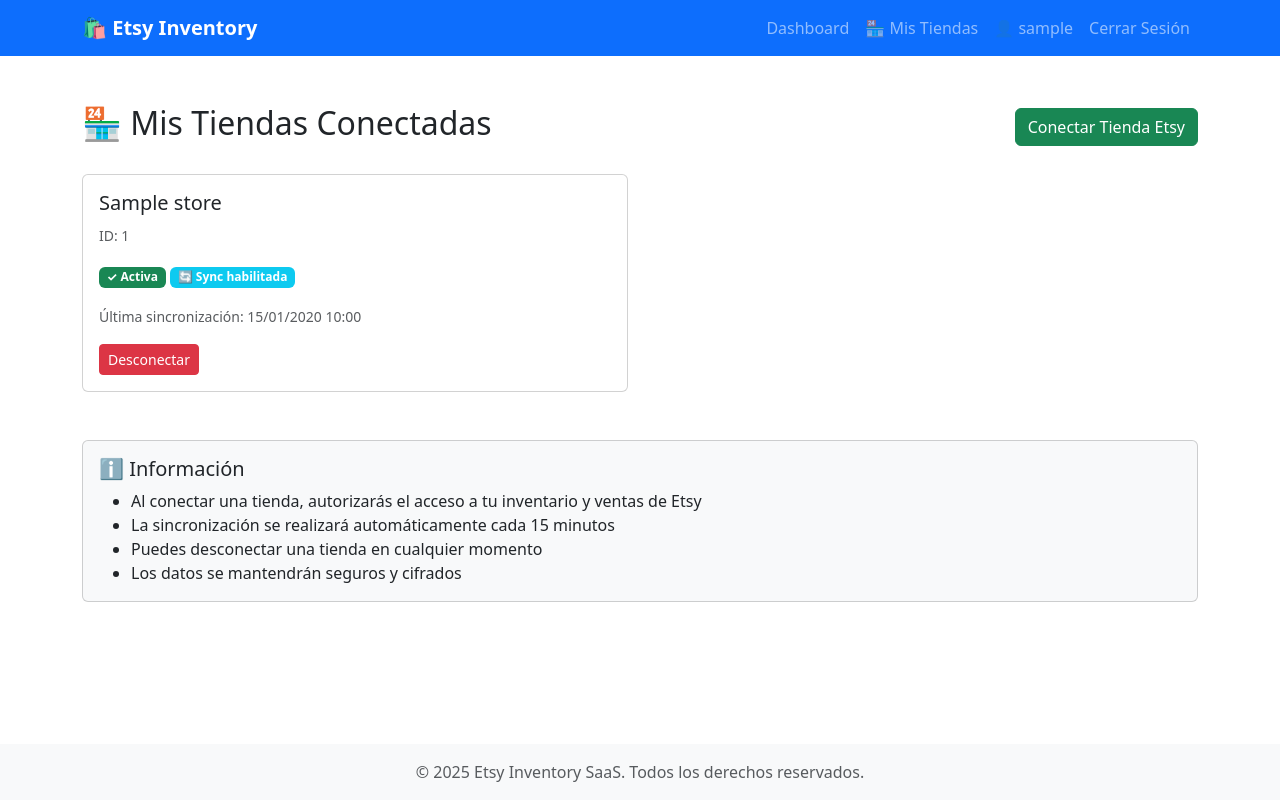
After one commit to yamilpalmiero/Etsy-Inventory-SaaS, a Django app: page /auth/etsy/list/ in a window 1280 px wide. The commit adds this page. Run offline with Django 5.2, Linux system fonts and the light colour scheme; a user stored in the database is signed in; tables that the repository leaves empty hold one stand-in row (values such as "Sample post").

Commit message:
feat: implement Etsy OAuth integration (Milestone 1.5)

```diff
--- a/config/urls.py
+++ b/config/urls.py
@@ -21,5 +21,6 @@
 urlpatterns = [
     path('admin/', admin.site.urls),
     path('accounts/', include('accounts.urls')),
+    path('auth/etsy/', include('stores.urls')),  # 👈 AGREGAR ESTA LÍNEA
     path('', lambda request: redirect('login')),  # Redirigir raíz a login
 ]
--- /dev/null
+++ b/stores/urls.py
@@ -0,0 +1,9 @@
+from django.urls import path
+from . import views
+
+urlpatterns = [
+    path('connect/', views.etsy_auth_init, name='etsy_auth_init'),
+    path('callback/', views.etsy_auth_callback, name='etsy_auth_callback'),
+    path('list/', views.store_list, name='store_list'),
+    path('<int:store_id>/disconnect/', views.store_disconnect, name='store_disconnect'),
+]
--- a/stores/views.py
+++ b/stores/views.py
@@ -1,3 +1,149 @@
-from django.shortcuts import render
+from django.shortcuts import redirect, render
+from django.contrib.auth.decorators import login_required
+from django.contrib import messages
+from decouple import config
+import requests
+import secrets
+from datetime import datetime, timedelta
+from .models import Store
 
-# Create your views here.
+
+@login_required
+def etsy_auth_init(request):
+    """Inicia el proceso OAuth con Etsy"""
+
+    # Generar code_verifier para PKCE
+    code_verifier = secrets.token_urlsafe(32)
+    request.session['code_verifier'] = code_verifier
+
+    # Parámetros para la autorización
+    client_id = config('ETSY_CLIENT_ID')
+    redirect_uri = config('ETSY_REDIRECT_URI')
+    scope = 'listings_r listings_w transactions_r'
+    state = secrets.token_urlsafe(16)
+    request.session['oauth_state'] = state
+
+    # URL de autorización de Etsy
+    auth_url = (
+        f"https://www.etsy.com/oauth/connect"
+        f"?response_type=code"
+        f"&client_id={client_id}"
+        f"&redirect_uri={redirect_uri}"
+        f"&scope={scope}"
+        f"&state={state}"
+        f"&code_challenge={code_verifier}"
+        f"&code_challenge_method=S256"
+    )
+
+    return redirect(auth_url)
+
+
+@login_required
+def etsy_auth_callback(request):
+    """Recibe el callback de Etsy y obtiene los tokens"""
+
+    # Verificar que el state coincida (seguridad)
+    state = request.GET.get('state')
+    if state != request.session.get('oauth_state'):
+        messages.error(request, 'Error de seguridad en la autenticación')
+        return redirect('store_list')
+
+    # Obtener el código de autorización
+    code = request.GET.get('code')
+    if not code:
+        messages.error(request, 'No se recibió código de autorización')
+        return redirect('store_list')
+
+    # Intercambiar código por tokens
+    token_url = "https://api.etsy.com/v3/public/oauth/token"
+
+    data = {
+        'grant_type': 'authorization_code',
+        'client_id': config('ETSY_CLIENT_ID'),
+        'code': code,
+        'redirect_uri': config('ETSY_REDIRECT_URI'),
+        'code_verifier': request.session.get('code_verifier')
+    }
+
+    try:
+        response = requests.post(token_url, data=data)
+        response.raise_for_status()
+        tokens = response.json()
+
+        # Obtener información de la tienda
+        shop_info = get_shop_info(tokens['access_token'])
+
+        # Guardar o actualizar la tienda
+        store, created = Store.objects.update_or_create(
+            owner=request.user,
+            etsy_shop_id=shop_info['shop_id'],
+            defaults={
+                'shop_name': shop_info['shop_name'],
+                'access_token': tokens['access_token'],
+                'refresh_token': tokens['refresh_token'],
+                'token_expires_at': datetime.now() + timedelta(seconds=tokens['expires_in'])
+            }
+        )
+
+        action = 'conectada' if created else 'actualizada'
+        messages.success(request, f'¡Tienda "{shop_info["shop_name"]}" {action} exitosamente!')
+
+        return redirect('store_list')
+
+    except requests.exceptions.RequestException as e:
+        messages.error(request, f'Error al conectar con Etsy: {str(e)}')
+        return redirect('store_list')
+    except Exception as e:
+        messages.error(request, f'Error inesperado: {str(e)}')
+        return redirect('store_list')
+
+
+def get_shop_info(access_token):
+    """Obtiene información básica de la tienda desde Etsy"""
+    headers = {
+        'Authorization': f'Bearer {access_token}',
+        'x-api-key': config('ETSY_CLIENT_ID')
+    }
+
+    # Primero obtenemos el user_id
+    user_url = "https://openapi.etsy.com/v3/application/users/me"
+    user_response = requests.get(user_url, headers=headers)
+    user_response.raise_for_status()
+    user_id = user_response.json()['user_id']
+
+    # Luego obtenemos las tiendas del usuario
+    shops_url = f"https://openapi.etsy.com/v3/application/users/{user_id}/shops"
+    shops_response = requests.get(shops_url, headers=headers)
+    shops_response.raise_for_status()
+
+    shops = shops_response.json()['results']
+    if not shops:
+        raise Exception("No se encontraron tiendas")
+
+    # Retornar la primera tienda
+    shop = shops[0]
+    return {
+        'shop_id': str(shop['shop_id']),
+        'shop_name': shop['shop_name']
+    }
+
+
+@login_required
+def store_list(request):
+    """Lista las tiendas conectadas del usuario"""
+    stores = Store.objects.filter(owner=request.user)
+    return render(request, 'stores/store_list.html', {'stores': stores})
+
+
+@login_required
+def store_disconnect(request, store_id):
+    """Desconecta una tienda"""
+    try:
+        store = Store.objects.get(id=store_id, owner=request.user)
+        shop_name = store.shop_name
+        store.delete()
+        messages.success(request, f'Tienda "{shop_name}" desconectada')
+    except Store.DoesNotExist:
+        messages.error(request, 'Tienda no encontrada')
+
+    return redirect('store_list')
--- a/templates/base.html
+++ b/templates/base.html
@@ -49,6 +49,9 @@
                             <a class="nav-link" href="{% url 'dashboard' %}">Dashboard</a>
                         </li>
                         <li class="nav-item">
+                            <a class="nav-link" href="{% url 'store_list' %}">🏪 Mis Tiendas</a>
+                        </li>
+                        <li class="nav-item">
                             <span class="nav-link">👤 {{ user.username }}</span>
                         </li>
                         <li class="nav-item">
--- /dev/null
+++ b/templates/stores/store_list.html
@@ -0,0 +1,88 @@
+{% extends 'base.html' %}
+
+{% block title %}Mis Tiendas - Etsy Inventory{% endblock %}
+
+{% block content %}
+<div class="container my-5">
+    <div class="d-flex justify-content-between align-items-center mb-4">
+        <h2>🏪 Mis Tiendas Conectadas</h2>
+        <a href="{% url 'etsy_auth_init' %}" class="btn btn-success">
+            <i class="bi bi-plus-circle"></i> Conectar Tienda Etsy
+        </a>
+    </div>
+
+    {% if stores %}
+        <div class="row">
+            {% for store in stores %}
+                <div class="col-md-6 mb-4">
+                    <div class="card h-100">
+                        <div class="card-body">
+                            <h5 class="card-title">{{ store.shop_name }}</h5>
+                            <p class="card-text text-muted">
+                                <small>ID: {{ store.etsy_shop_id }}</small>
+                            </p>
+
+                            <div class="mb-3">
+                                {% if store.is_active %}
+                                    <span class="badge bg-success">✓ Activa</span>
+                                {% else %}
+                                    <span class="badge bg-danger">✗ Inactiva</span>
+                                {% endif %}
+
+                                {% if store.sync_enabled %}
+                                    <span class="badge bg-info">🔄 Sync habilitada</span>
+                                {% else %}
+                                    <span class="badge bg-secondary">🔄 Sync deshabilitada</span>
+                                {% endif %}
+                            </div>
+
+                            {% if store.last_sync %}
+                                <p class="card-text">
+                                    <small class="text-muted">
+                                        Última sincronización: {{ store.last_sync|date:"d/m/Y H:i" }}
+                                    </small>
+                                </p>
+                            {% else %}
+                                <p class="card-text">
+                                    <small class="text-muted">
+                                        Aún no se ha sincronizado
+                                    </small>
+                                </p>
+                            {% endif %}
+
+                            <div class="mt-3">
+                                <a href="{% url 'store_disconnect' store.id %}"
+                                   class="btn btn-danger btn-sm"
+                                   onclick="return confirm('¿Estás seguro de desconectar esta tienda?')">
+                                    Desconectar
+                                </a>
+                            </div>
+                        </div>
+                    </div>
+                </div>
+            {% endfor %}
+        </div>
+    {% else %}
+        <div class="alert alert-info text-center p-5" role="alert">
+            <h4 class="alert-heading">📦 No tienes tiendas conectadas</h4>
+            <p class="mb-4">Conecta tu primera tienda de Etsy para comenzar a sincronizar tu inventario</p>
+            <a href="{% url 'etsy_auth_init' %}" class="btn btn-success btn-lg">
+                Conectar Tienda Etsy
+            </a>
+        </div>
+    {% endif %}
+
+    <!-- Información adicional -->
+    <div class="card mt-4 bg-light">
+        <div class="card-body">
+            <h5 class="card-title">ℹ️ Información</h5>
+            <ul class="mb-0">
+                <li>Al conectar una tienda, autorizarás el acceso a tu inventario y ventas de Etsy</li>
+                <li>La sincronización se realizará automáticamente cada 15 minutos</li>
+                <li>Puedes desconectar una tienda en cualquier momento</li>
+                <li>Los datos se mantendrán seguros y cifrados</li>
+            </ul>
+        </div>
+    </div>
+</div>
+{% endblock %}
```
Also changed, not shown: requirements.txt (+8 -0 lines), stores/utils.py (added, +40 -0 lines).
